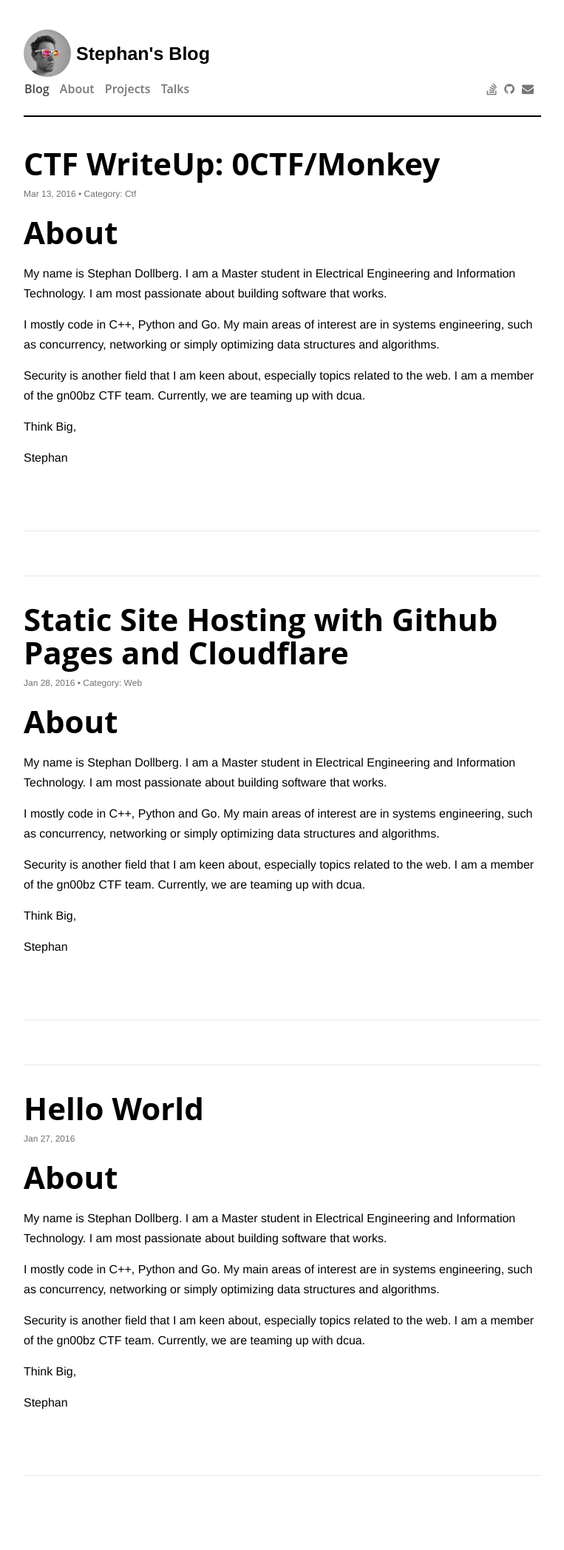
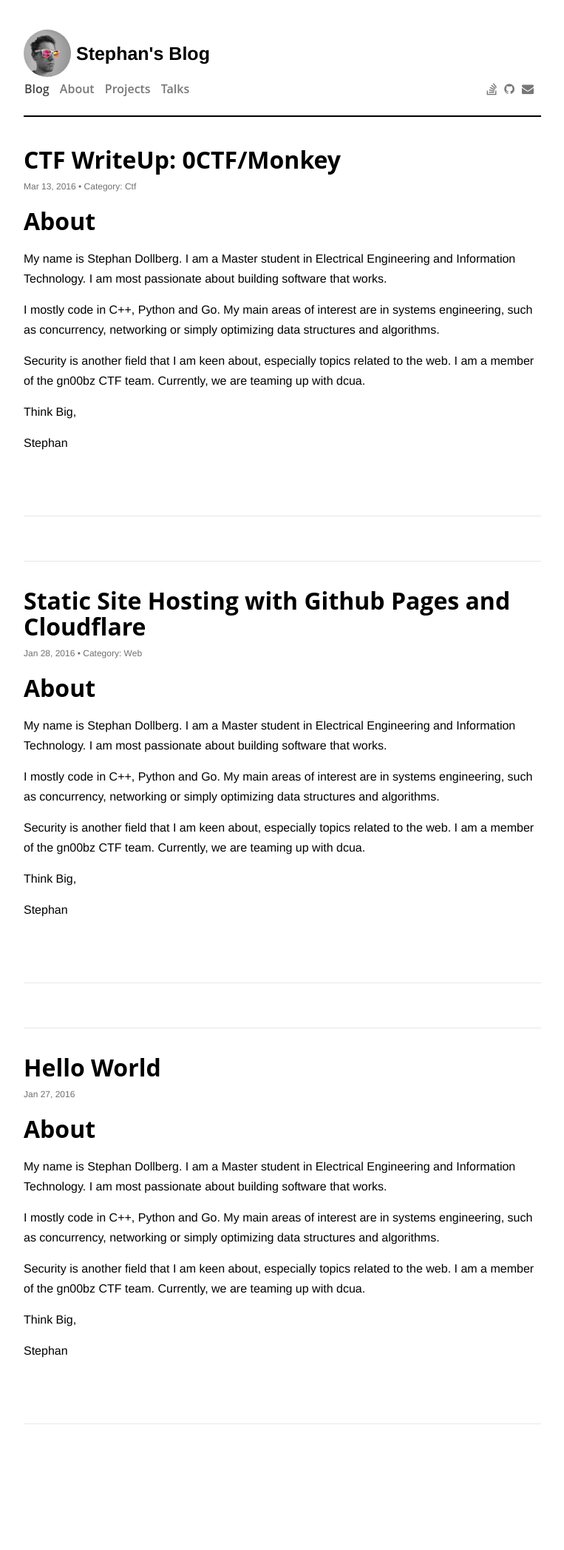
Before and after one commit to StephanDollberg/stephandollberg.github.io, a Jekyll site: the page built from index.html, in a window 1280 px wide. Shown: the whole page at 74% size, without its empty margins (258-1021 px from the left). Built offline with Jekyll 4.4.1, drawn with Linux system fonts in a browser that asks for light colours; comment, search, counter and statistics services are not loaded; after the commit the page ends 2025 px from its top, so only the background shows below that.

Commit message:
reduced h1 size

```diff
--- a/css/lambda.css
+++ b/css/lambda.css
@@ -135,8 +135,8 @@ em {
     display: none;
 }
 .entry h1 {
-    font-size: 42px;
-    line-height: 45px;
+    font-size: 32px;
+    line-height: 35px;
     margin-bottom: 10px;
 }
 .entry .entry-meta {
```
